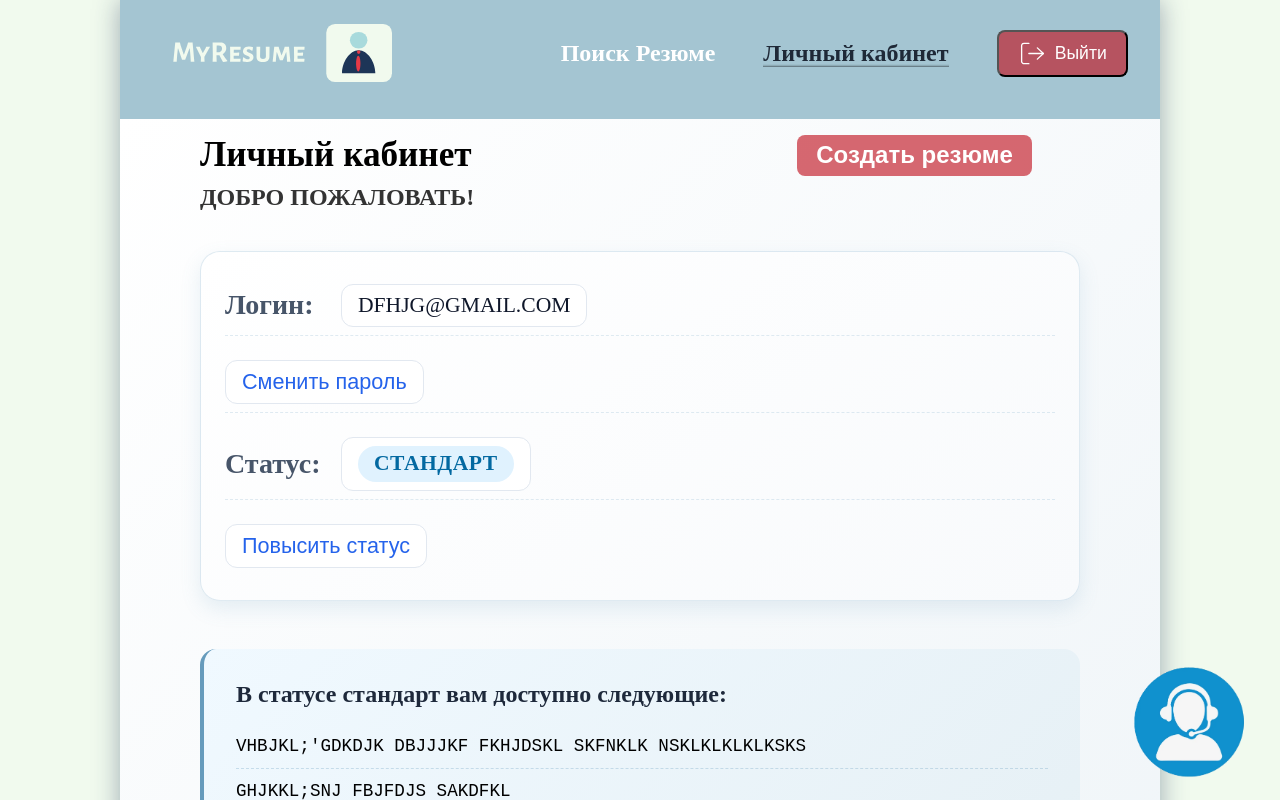
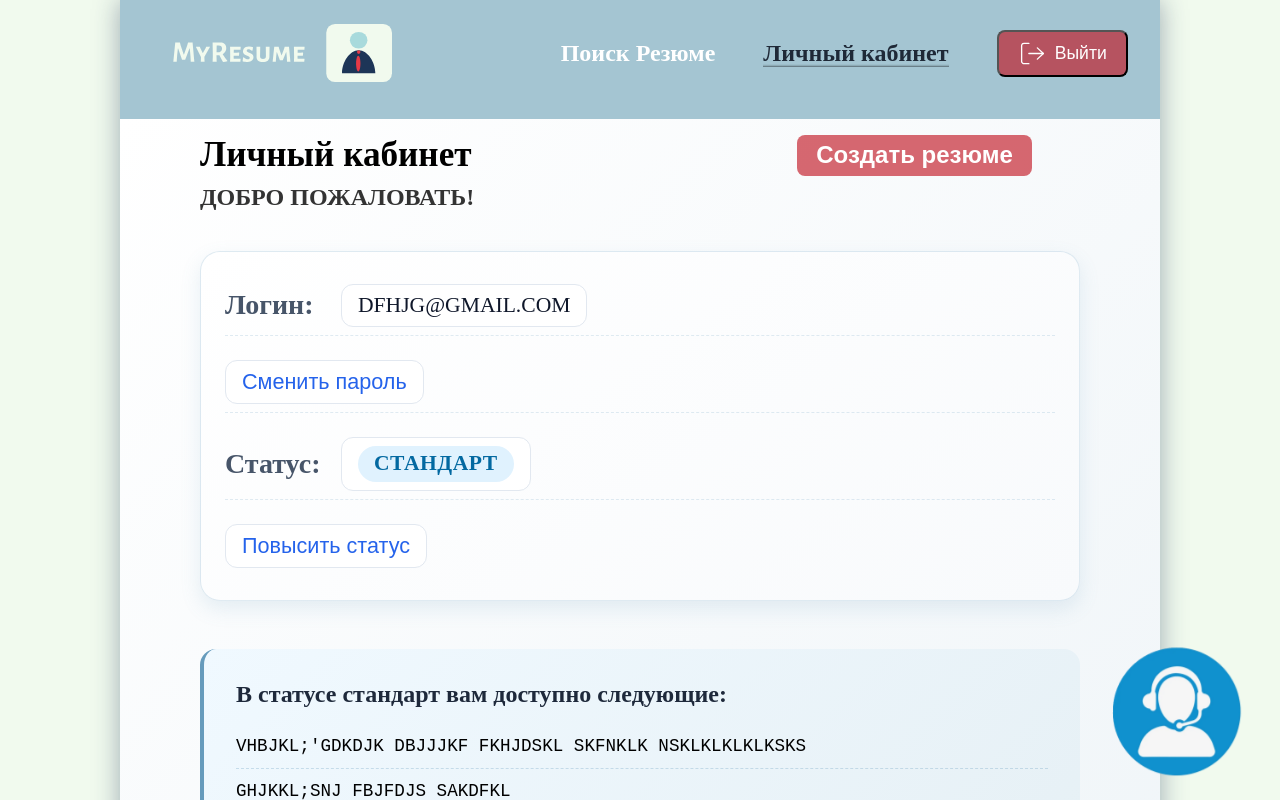
Before and after one commit to Pabloidd/MyResume, a SvelteKit app in the folder frontend/MyResume/: page /profile in a window 1280 px wide. In both pictures the pointer is over the picture 1189 px from the left and 721 px from the top of the page. Shown: the top 800 px of the page. Built offline with nearby package versions, Linux system fonts and the light colour scheme.

Commit message:
Update +page.svelte

```diff
--- a/frontend/MyResume/src/routes/(main)/profile/+page.svelte
+++ b/frontend/MyResume/src/routes/(main)/profile/+page.svelte
@@ -19,5 +19,10 @@
 		bottom: 1rem;
 		right: 1rem;
 		max-width: 150px;
+		transition: 0.25s;
+	}
+
+	.feedback-img:hover{
+		max-width: 175px;
 	}
 </style>
```
